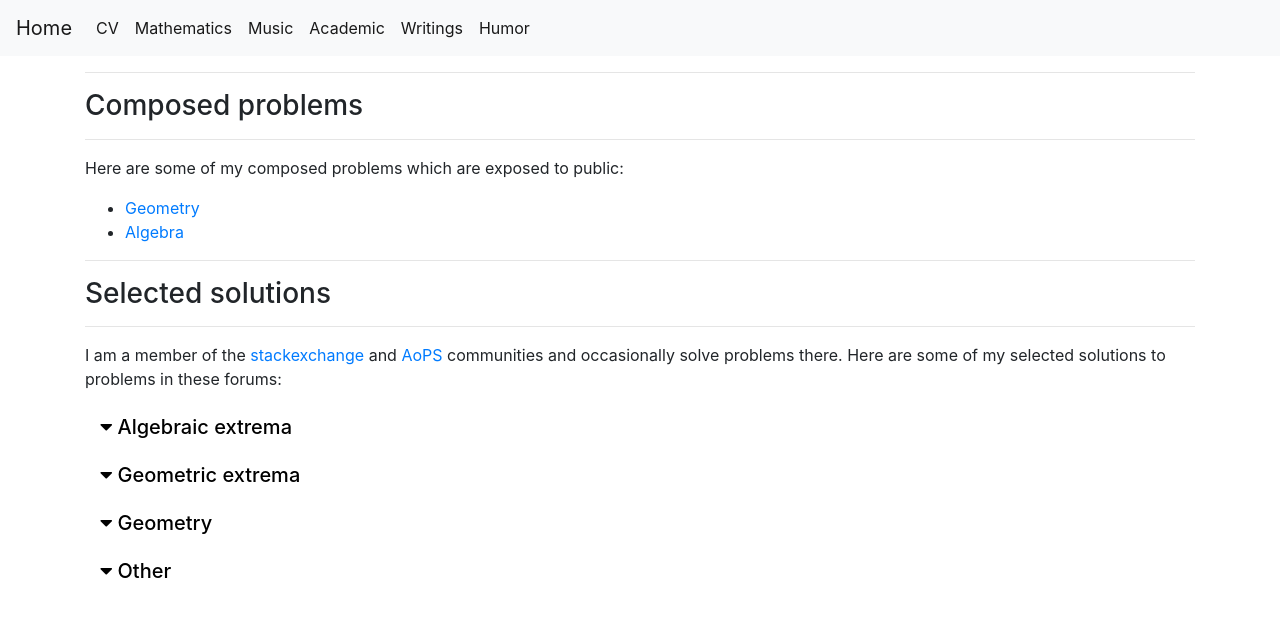
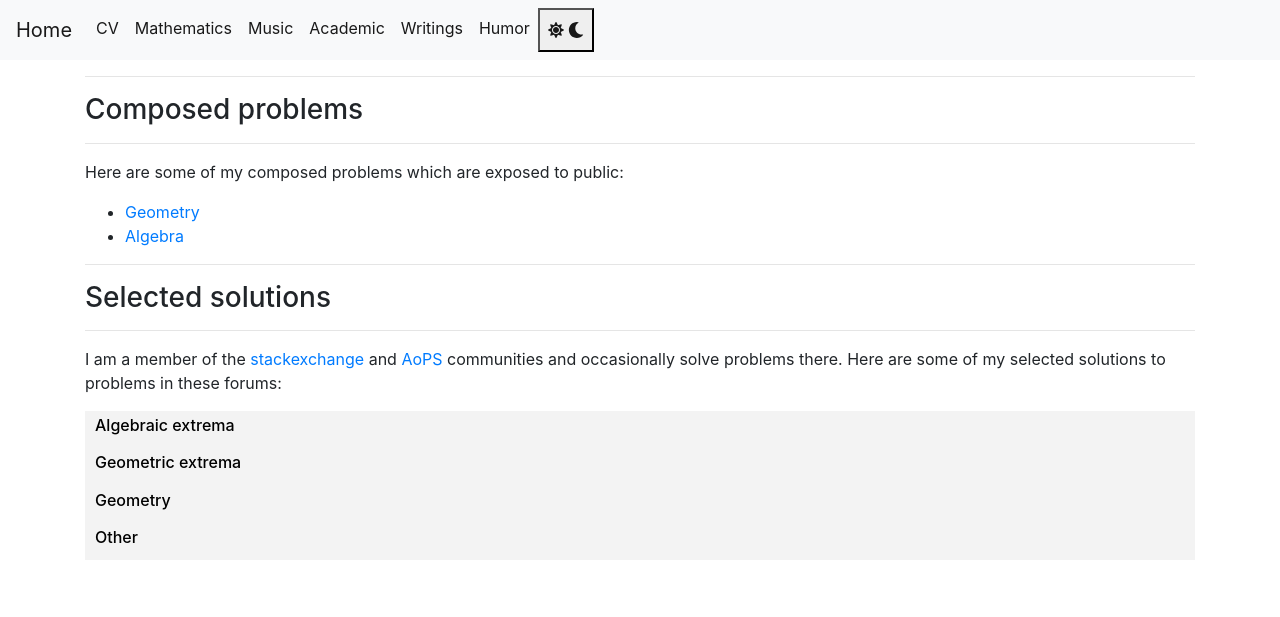
Before and after one commit to saro2808/website, a Flask app: page /mathematics in a window 1280 px wide. Shown: the top 617 px of the page. Run offline with Flask 3, Linux system fonts and the light colour scheme; some libraries are stand-ins or nearby versions.

Commit message:
added dark mode

```diff
--- a/static/css/style.css
+++ b/static/css/style.css
@@ -1,13 +1,104 @@
+/* Define colors for light and dark modes */
+:root {
+    /* Light mode colors */
+    --bg-color-light: #ffffff;
+    --text-color-light: #000000;
+    --selected-bg-light: #2fff00;
+
+    /* Dark mode colors */
+    --bg-color-dark: #1f1f1f;
+    --text-color-dark: #ffffff;
+    --border-color-dark: #ccc;
+    --selected-bg-dark: #007f00;
+}
+
+/* Default styles */
+body {
+    background-color: var(--bg-color-light);
+    color: var(--text-color-light);
+}
+
+/* Dark mode */
+body.dark-mode {
+    background-color: var(--bg-color-dark);
+    color: var(--text-color-dark);
+}
+
+/* Frames and containers */
 .tag-frame,
 .humorist-frame,
 .censor-frame {
-    border: 1px solid #ccc;
+    border: 1px solid var(--border-color-dark);
     border-radius: 5px;
     padding: 5px;
     margin: 5px;
     display: inline-block;
 }
 
+body.dark-mode .tag-frame,
+body.dark-mode .humorist-frame,
+body.dark-mode .censor-frame {
+    background-color: var(--bg-color-dark);
+    color: var(--text-color-dark);
+}
+
+.div-frame {
+    border: 1px solid black;
+    padding: 10px;
+    border-radius: 10px;
+}
+
+body.dark-mode .div-frame {
+    border-color: var(--border-color-dark);
+}
+
+/* Selected elements */
+.selected {
+    background-color: var(--selected-bg-light);
+}
+
+body.dark-mode .selected {
+    background-color: var(--selected-bg-dark);
+}
+
+/* Elements inside panel-group for dark mode */
+body.dark-mode .panel-group,
+body.dark-mode .panel-default,
+body.dark-mode .panel-heading,
+body.dark-mode .panel-title,
+body.dark-mode .panel-collapse,
+body.dark-mode .list-group,
+body.dark-mode .list-group-item,
+body.dark-mode .panel-group .panel-default .panel-heading h6.panel-title a {
+    /* Define dark mode styles for elements inside the panel-group */
+    background-color: #2f2f2f;
+    color: #ffffff;
+    /* Adjust other styles as needed */
+}
+
+body .panel-group .panel-default .panel-heading h6.panel-title a {
+    color: #000000;
+}
+
+body .panel-group {
+    background-color: #f3f3f3;
+    color: #000000;
+}
+
+/* Dark mode styles for dark mode toggle button */
+body.dark-mode #darkModeToggle {
+    background-color: #2f2f2f; /* Set background color for dark mode */
+    /* Add any other necessary styles */
+}
+
+/* Dark mode styles for the dark mode icon */
+body.dark-mode #darkModeToggle .fa-sun,
+body.dark-mode #darkModeToggle .fa-moon {
+    color: #ffffff; /* Set icon color for dark mode */
+    /* Add any other necessary styles */
+}
+
+/* Layout styles */
 .text-container {
     display: flex;
     justify-content: space-between;
@@ -19,29 +110,16 @@
     box-sizing: border-box;
 }
 
-.div-frame {
-    border: 1px solid black;
-    padding: 10px;
-    border-radius: 10px;
-}
-
-/* Add styles for selected tags */
-.selected {
-  background-color: #ffa500; /* Change to your preferred color */
-  color: white;
-  /* Add any other styles you want for selected tags */
-}
-
 #index-container {
     display: flex;
-    align-items: flex-start; /* Align items to the start (top) of the container */
+    align-items: flex-start;
 }
 
 #index-figure {
-    margin-right: 40px; /* Adjust the space between the figure and the list */
+    margin-right: 40px;
 }
 
 #contact-list {
-    list-style: none; /* Remove default list styles */
+    list-style: none;
     padding: 0;
 }
--- a/templates/base.html
+++ b/templates/base.html
@@ -12,10 +12,41 @@
 
     <title>{% block title %} {% endblock %}</title>
     <style>{% block style %} {% endblock %}</style>
+    <script>
+        document.addEventListener('DOMContentLoaded', (event) => {
+            const storedDarkMode = localStorage.getItem('dark-mode');
+            const body = document.body;
+            const navbar = document.getElementById('mainNavbar');
+
+            if (storedDarkMode === 'true') {
+                body.classList.add('dark-mode');
+                navbar.classList.add('navbar-dark', 'bg-dark');
+                navbar.classList.remove('navbar-light', 'bg-light')
+            } else {
+                body.classList.remove('dark-mode');
+                navbar.classList.remove('navbar-dark', 'bg-dark');
+                navbar.classList.add('navbar-light', 'bg-light')
+            }
+        });
+
+        function toggleDarkMode() {
+            const body = document.body;
+            const navbar = document.getElementById('mainNavbar');
+
+            body.classList.toggle('dark-mode');
+            navbar.classList.toggle('navbar-dark');
+            navbar.classList.toggle('bg-dark');
+            navbar.classList.toggle('navbar-light');
+            navbar.classList.toggle('bg-light');
+
+            const isDarkMode = body.classList.contains('dark-mode');
+            localStorage.setItem('dark-mode', isDarkMode);
+        }
+    </script>
     {% block javascript %} {% endblock %}
 </head>
 <body>
-<nav class="navbar navbar-expand-md navbar-light bg-light">
+<nav class="navbar navbar-expand-md" id="mainNavbar">
     <a class="navbar-brand" href="{{ url_for('index') }}">Home</a>
     <button class="navbar-toggler" type="button" data-toggle="collapse" data-target="#navbarNav"
             aria-controls="navbarNav" aria-expanded="false" aria-label="Toggle navigation">
@@ -40,6 +71,12 @@
             </li>
             <li class="nav-item active">
                 <a class="nav-link" href="{{ url_for('humor') }}">Humor</a>
+            </li>
+            <li class="nav-item active">
+                <button class="nav-link" onclick="toggleDarkMode()" id="darkModeToggle">
+                    <i class="fas fa-sun"></i> <!-- Light mode icon -->
+                    <i class="fas fa-moon"></i> <!-- Dark mode icon -->
+                </button>
             </li>
             <!--            <div class="dropdown">-->
             <!--                <button class="btn btn-primary dropdown-toggle" type="button" data-toggle="dropdown">Dropdown Example-->
@@ -71,5 +108,8 @@
 <script src="https://stackpath.bootstrapcdn.com/bootstrap/4.3.1/js/bootstrap.min.js"
         integrity="sha384-JjSmVgyd0p3pXB1rRibZUAYoIIy6OrQ6VrjIEaFf/nJGzIxFDsf4x0xIM+B07jRM"
         crossorigin="anonymous"></script>
+<script src="https://cdnjs.cloudflare.com/ajax/libs/font-awesome/5.15.4/js/all.min.js"
+        integrity="sha384-..."
+        crossorigin="anonymous"></script>
 </body>
 </html>
--- a/templates/index.html
+++ b/templates/index.html
@@ -7,7 +7,6 @@
     Hi, I am Saro Harutyunyan, a mathematics enthusiast currently interested in AI. In this
     website you will find content related to my activities and interests.
 </p>
-<br>
 <div class="container" id="index-container">
     <figure id="index-figure">
         <img src='../../static/images/saroyr.png' style="width:360px;">
@@ -19,6 +18,7 @@
         <h5>You can find me in</h5>
         <ul class="contact-list">
             <li><a href="mailto:saro.harutyunyan@gmail.com">Gmail</a></li>
+            <li><a href="https://github.com/saro2808">Github</a></li>
             <li><a href="https://www.linkedin.com/in/saro-harutyunyan-a4019823b">Linkedin</a></li>
             <li><a href="https://t.me/saroyr">Telegram</a></li>
             <li><a href="https://www.facebook.com/saro.harutyunyan.9">Facebook</a></li>
--- a/templates/mathematics.html
+++ b/templates/mathematics.html
@@ -28,11 +28,12 @@
 <div class="panel-group" style="padding:5px;padding-left: 10px;">
     <div class="panel panel-default">
         <div class="panel-heading">
-            <h5 class="panel-title">
-                <a data-toggle="collapse" href="#collapse{{ loop.index }}" style="color:#000000;text-decoration: none;">
-                    <i class="fas fa-caret-down" style="padding:5px;"></i>{{ category['name'] }}
+            <h6 class="panel-title">
+                <a data-toggle="collapse" href="#collapse{{ loop.index }}" style="text-decoration: none;">
+<!--                    <i class="fas fa-caret-down" style="padding:5px;"></i>-->
+                    {{ category['name'] }}
                 </a>
-            </h5>
+            </h6>
         </div>
         <div id="collapse{{ loop.index }}" class="panel-collapse collapse">
             <ul class="list-group">
--- a/templates/search_humors.html
+++ b/templates/search_humors.html
@@ -105,6 +105,9 @@
       const humorContent = document.createElement('p');
       humorContent.textContent = humor.content;
 
+      humorDiv.appendChild(humorContent);
+      humorContainer.appendChild(humorDiv);
+
       // Check if 'img' property exists in the humor object
       if (humor.img_src) {
         const img = document.createElement('img');
@@ -112,9 +115,6 @@
         img.alt = humor.img_alt;
         humorDiv.appendChild(img);
       }
-
-      humorDiv.appendChild(humorContent);
-      humorContainer.appendChild(humorDiv);
 
       humorContainer.insertAdjacentHTML('beforeend', '<br>');
     });
```
Also changed, not shown: README.md.
